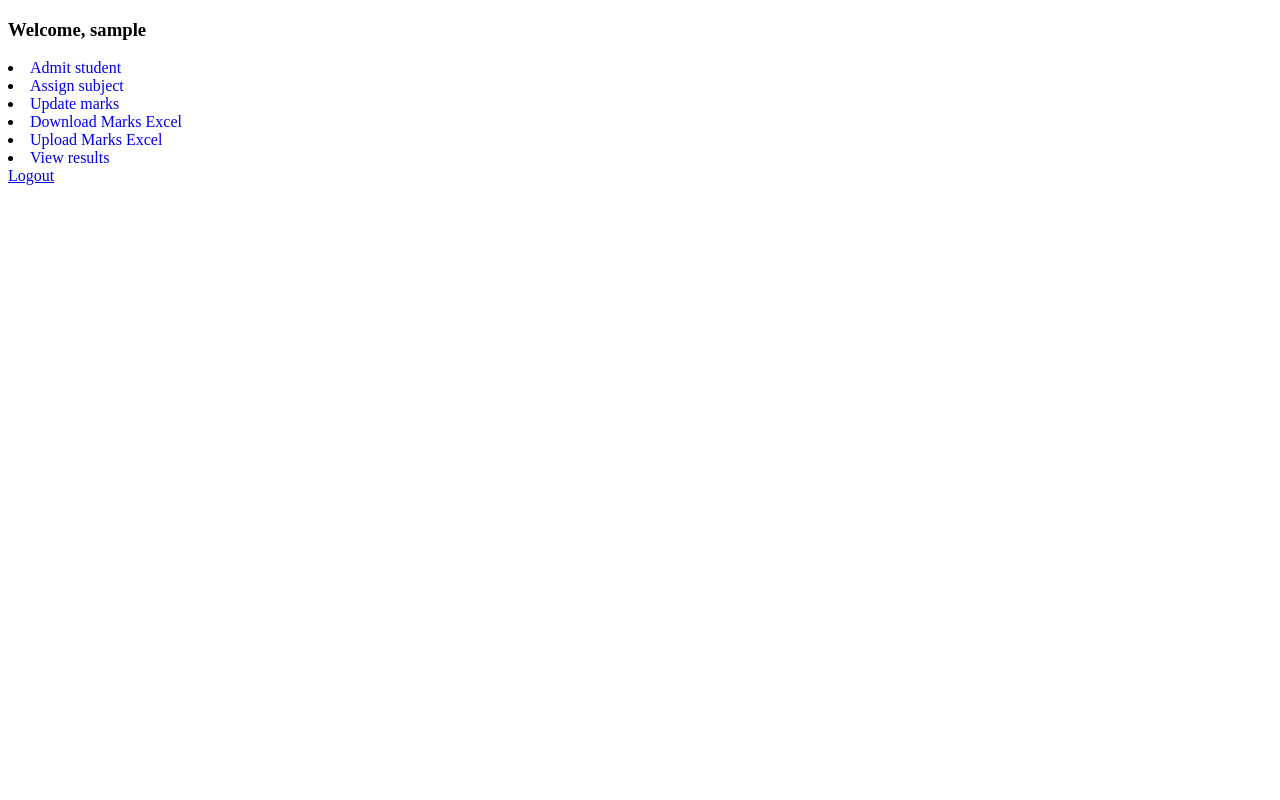
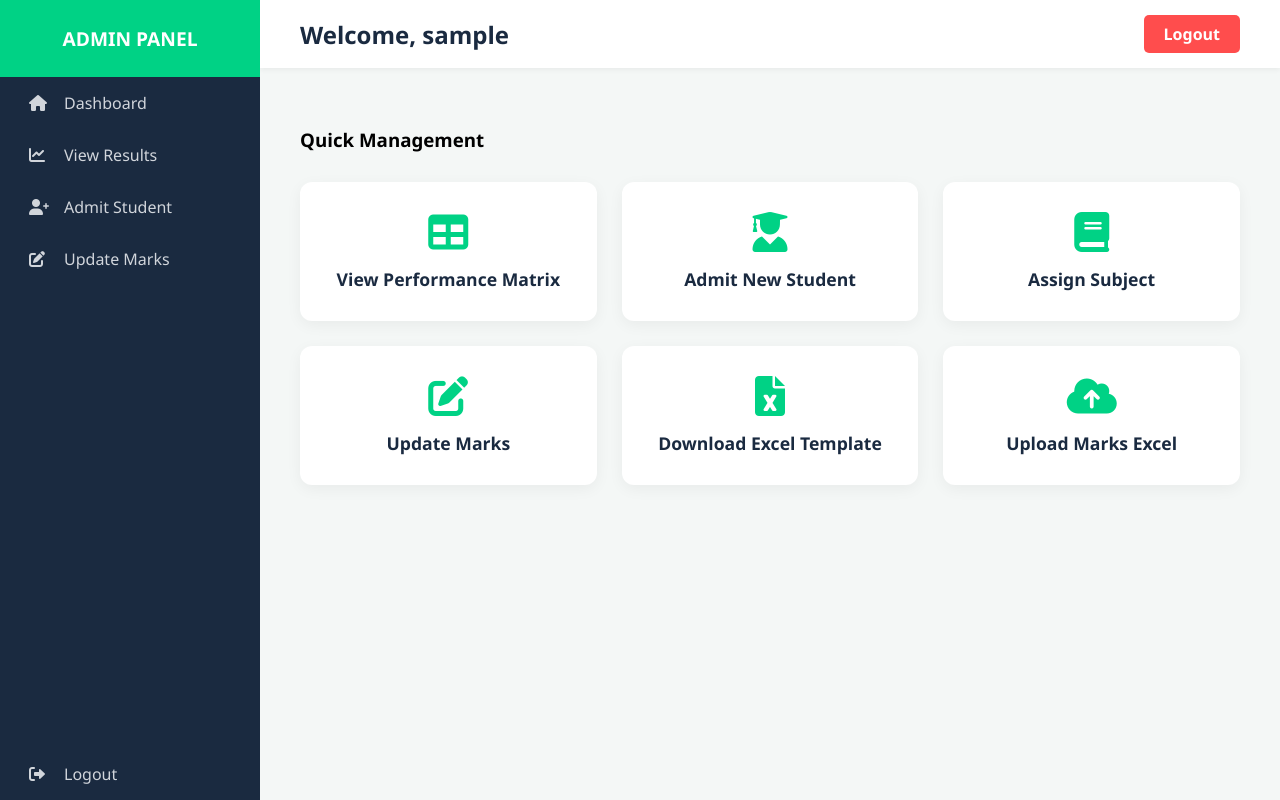
Before and after one commit to deppapel/school-app, a Flask app: page / in a window 1280 px wide. Run offline with Flask 3, Linux system fonts and the light colour scheme; the visitor is signed in with stand-in values (Sample User, id 1).

Commit message:
admin look

```diff
--- a/templates/index.html
+++ b/templates/index.html
@@ -1,28 +1,194 @@
-
 <!DOCTYPE html>
 <html lang="en">
 <head>
     <meta charset="UTF-8">
     <meta name="viewport" content="width=device-width, initial-scale=1.0">
-    <title>Student Management System</title>
+    <title>Admin Dashboard | SMS</title>
+    <link rel="stylesheet" href="https://cdnjs.cloudflare.com/ajax/libs/font-awesome/6.0.0/css/all.min.css">
+    <style>
+        :root {
+            --navy: #1a2a40;
+            --emerald: #00d285;
+            --light-bg: #f4f7f6;
+            --white: #ffffff;
+        }
+
+        body {
+            margin: 0;
+            font-family: 'Segoe UI', Tahoma, Geneva, Verdana, sans-serif;
+            background-color: var(--light-bg);
+            display: flex;
+            height: 100vh;
+        }
+
+        /* Sidebar Sidebar */
+        .sidebar {
+            width: 260px;
+            background-color: var(--navy);
+            color: white;
+            display: flex;
+            flex-direction: column;
+        }
+
+        .sidebar-header {
+            padding: 25px;
+            background-color: var(--emerald);
+            font-size: 1.2rem;
+            font-weight: bold;
+            text-align: center;
+        }
+
+        .nav-item {
+            padding: 15px 25px;
+            color: #d1d5db;
+            text-decoration: none;
+            display: flex;
+            align-items: center;
+            transition: 0.3s;
+            border-left: 4px solid transparent;
+        }
+
+        .nav-item:hover {
+            background-color: #2d3e50;
+            color: white;
+            border-left: 4px solid var(--emerald);
+        }
+
+        .nav-item i {
+            margin-right: 15px;
+            width: 20px;
+        }
+
+        /* Main Content Area */
+        .main-content {
+            flex-grow: 1;
+            overflow-y: auto;
+        }
+
+        .top-bar {
+            background: var(--white);
+            padding: 15px 40px;
+            display: flex;
+            justify-content: space-between;
+            align-items: center;
+            box-shadow: 0 2px 5px rgba(0,0,0,0.05);
+        }
+
+        .container {
+            padding: 40px;
+        }
+
+        .welcome-text h2 {
+            margin: 0;
+            color: var(--navy);
+        }
+
+        /* Grid Layout for Admin Actions */
+        .admin-grid {
+            display: grid;
+            grid-template-columns: repeat(auto-fit, minmax(250px, 1fr));
+            gap: 25px;
+            margin-top: 30px;
+        }
+
+        .action-card {
+            background: var(--white);
+            padding: 30px;
+            border-radius: 12px;
+            text-align: center;
+            text-decoration: none;
+            color: var(--navy);
+            box-shadow: 0 4px 15px rgba(0,0,0,0.05);
+            transition: transform 0.3s, box-shadow 0.3s;
+            display: flex;
+            flex-direction: column;
+            align-items: center;
+        }
+
+        .action-card:hover {
+            transform: translateY(-5px);
+            box-shadow: 0 8px 25px rgba(0,0,0,0.1);
+        }
+
+        .action-card i {
+            font-size: 2.5rem;
+            color: var(--emerald);
+            margin-bottom: 15px;
+        }
+
+        .action-card span {
+            font-weight: bold;
+            font-size: 1.1rem;
+        }
+
+        .logout-btn {
+            background: #ff4d4d;
+            color: white;
+            padding: 8px 20px;
+            border-radius: 5px;
+            text-decoration: none;
+            font-weight: bold;
+        }
+    </style>
 </head>
 <body>
-    <h3>Welcome, {{current_user.username}}</h3>
 
+    <div class="sidebar">
+        <div class="sidebar-header">ADMIN PANEL</div>
+        <a href="/" class="nav-item"><i class="fa fa-home"></i> Dashboard</a>
+        <a href="/results" class="nav-item"><i class="fa fa-chart-line"></i> View Results</a>
+        <a href="/add_student" class="nav-item"><i class="fa fa-user-plus"></i> Admit Student</a>
+        <a href="/update_marks" class="nav-item"><i class="fa fa-edit"></i> Update Marks</a>
+        <div style="margin-top: auto;">
+            <a href="/logout" class="nav-item"><i class="fa fa-sign-out-alt"></i> Logout</a>
+        </div>
+    </div>
 
-            <li><a href="/add_student" style="text-decoration: none;">Admit student</a></li>
-            <li><a href="/add_subject" style="text-decoration: none;">Assign subject</a></li>
-            <li><a href="/update_marks" style="text-decoration: none;">Update marks</a></li>
-            <li><a href="/download_marks_template" style="text-decoration: none;">Download Marks Excel</a><br></li>
-            <li><a href="/import_marks" style="text-decoration: none;">Upload Marks Excel</a><br></li>
-            <li><a href="/results" style="text-decoration: none;">View results</a></li>
+    <div class="main-content">
+        <div class="top-bar">
+            <div class="welcome-text">
+                <h2>Welcome, {{ current_user.username }}</h2>
+            </div>
+            <a href="/logout" class="logout-btn">Logout</a>
+        </div>
 
+        <div class="container">
+            <h3>Quick Management</h3>
+            <div class="admin-grid">
 
+                <a href="/results" class="action-card">
+                    <i class="fa fa-table"></i>
+                    <span>View Performance Matrix</span>
+                </a>
 
-             <a href="/logout">Logout</a>
+                <a href="/add_student" class="action-card">
+                    <i class="fa fa-user-graduate"></i>
+                    <span>Admit New Student</span>
+                </a>
 
+                <a href="/add_subject" class="action-card">
+                    <i class="fa fa-book"></i>
+                    <span>Assign Subject</span>
+                </a>
 
+                <a href="/update_marks" class="action-card">
+                    <i class="fa fa-pen-to-square"></i>
+                    <span>Update Marks</span>
+                </a>
 
+                <a href="/download_marks_template" class="action-card">
+                    <i class="fa fa-file-excel"></i>
+                    <span>Download Excel Template</span>
+                </a>
+
+                <a href="/import_marks" class="action-card">
+                    <i class="fa fa-cloud-upload-alt"></i>
+                    <span>Upload Marks Excel</span>
+                </a>
+
+            </div>
+        </div>
+    </div>
 
 </body>
 </html>
--- a/templates/personal_report.html
+++ b/templates/personal_report.html
@@ -60,7 +60,7 @@
     </div>
 </div>
 
-<p style="text-align: center;"><a href="/dasboard">Back to Dashboard</a></p>
+<p style="text-align: center;"><a href="/dashboard">Back to Dashboard</a></p>
 
 </body>
 </html>
```
